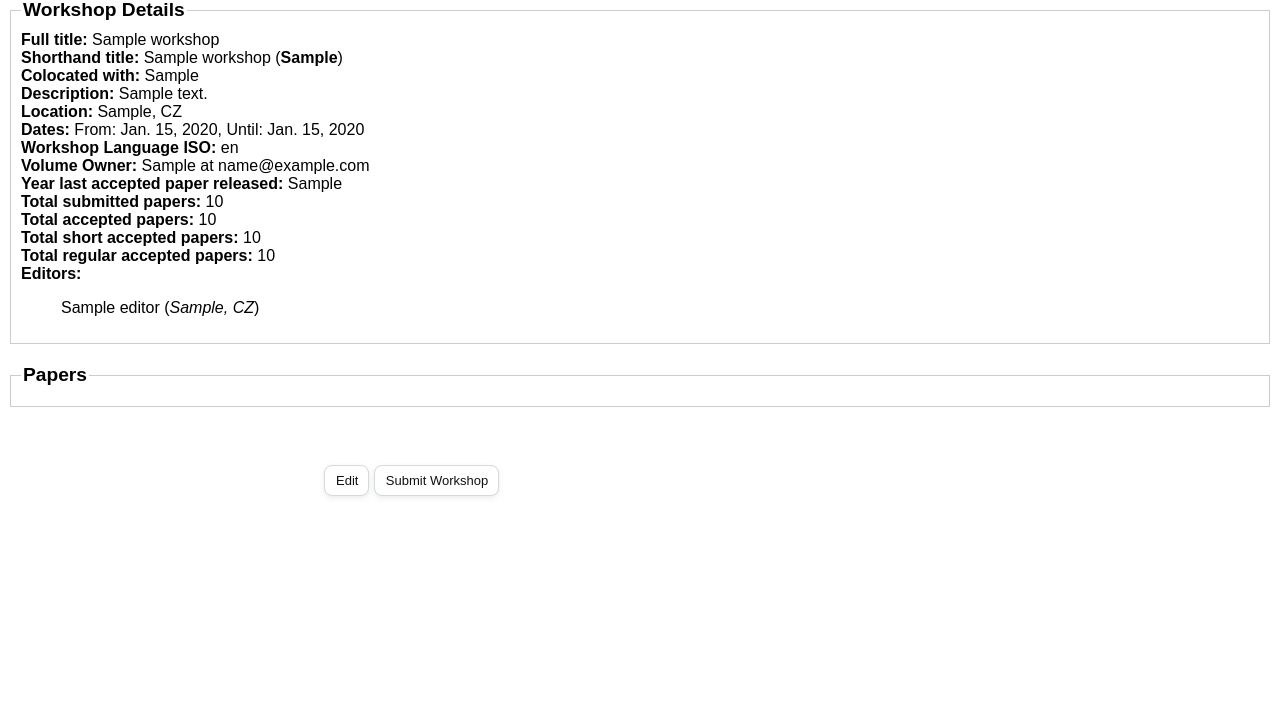
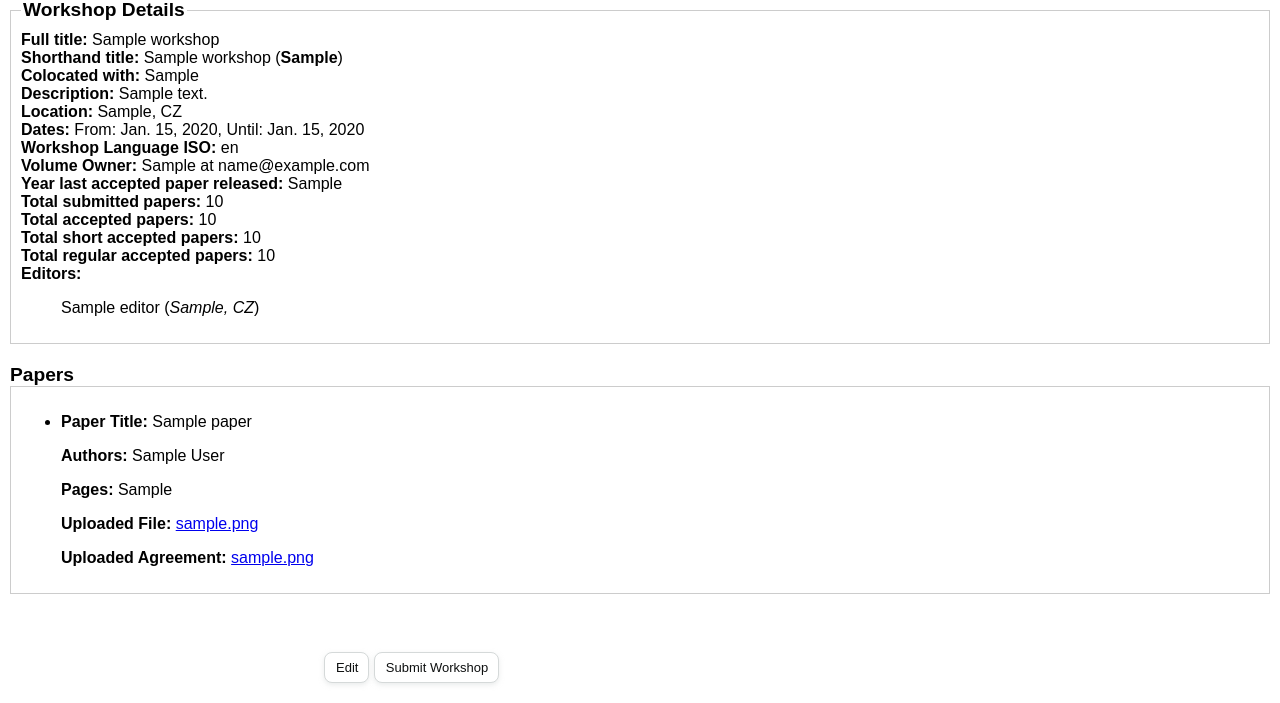
Before and after one commit to ceurws/ceur-ws-prototype, a Django app: page /workshops/workshop_overview/00000000-0000-0000-0000-000000000001/ in a window 1280 px wide. Shown: the part 127-830 px from the top of the page. Before the commit the page ends 625 px from the top, so only its background shows below. Run offline with Django 5.2, Linux system fonts and the light colour scheme; tables that the repository leaves empty hold one stand-in row (values such as "Sample post"); data that the repository does not hold is empty; parts of the project's set-up code (start-up, migrations or seed data) failed here and were passed over.

Commit message:
fixed session bug + added session button + improved explanations of form fields

```diff
--- a/ceur_ws_workshops/workshops/templates/workshops/workshop_overview.html
+++ b/ceur_ws_workshops/workshops/templates/workshops/workshop_overview.html
@@ -67,6 +67,7 @@
         </ul>
     </fieldset>
 
+    {% if session_title_list %}
     {% regroup papers by session as papers_by_session %}
     <fieldset>
         <legend>Papers</Legend>
@@ -87,7 +88,6 @@
                             <p><strong>Pages:</strong> {{ paper.pages }}</p>
                             <p><strong>Uploaded File:</strong> <a href="{{ paper.uploaded_file.url }}" target="_blank">{{ paper.uploaded_file.name }}</a></p>
                             <p><strong>Uploaded Agreement:</strong> <a href="{{ paper.agreement_file.url }}" target="_blank">{{ paper.agreement_file.name }}</a></p>
-                            <!-- Add additional details as needed -->
                         </li>
                         {%endif%}
                     {% endfor %}
@@ -95,6 +95,27 @@
             </fieldset>
         {% endfor %}
     </fieldset>
+    {% else %}
+        <legend>Papers</Legend>
+            <fieldset class="papers-list">
+            <ul>
+            {% for paper in papers %}
+                    <li>
+                    <p><strong>Paper Title:</strong> {{ paper.paper_title }}</p>
+                    <p><strong>Authors:</strong>
+                        {% for author in paper.authors.all %}
+                            {{ author.author_name }}
+                            {% if not forloop.last %}, {% endif %}
+                        {% endfor %}
+                    </p>
+                    <p><strong>Pages:</strong> {{ paper.pages }}</p>
+                    <p><strong>Uploaded File:</strong> <a href="{{ paper.uploaded_file.url }}" target="_blank">{{ paper.uploaded_file.name }}</a></p>
+                    <p><strong>Uploaded Agreement:</strong> <a href="{{ paper.agreement_file.url }}" target="_blank">{{ paper.agreement_file.name }}</a></p>
+                </li>
+            {% endfor %}
+            </ul>
+            </fieldset>
+    {% endif %}
 
 
 
```
